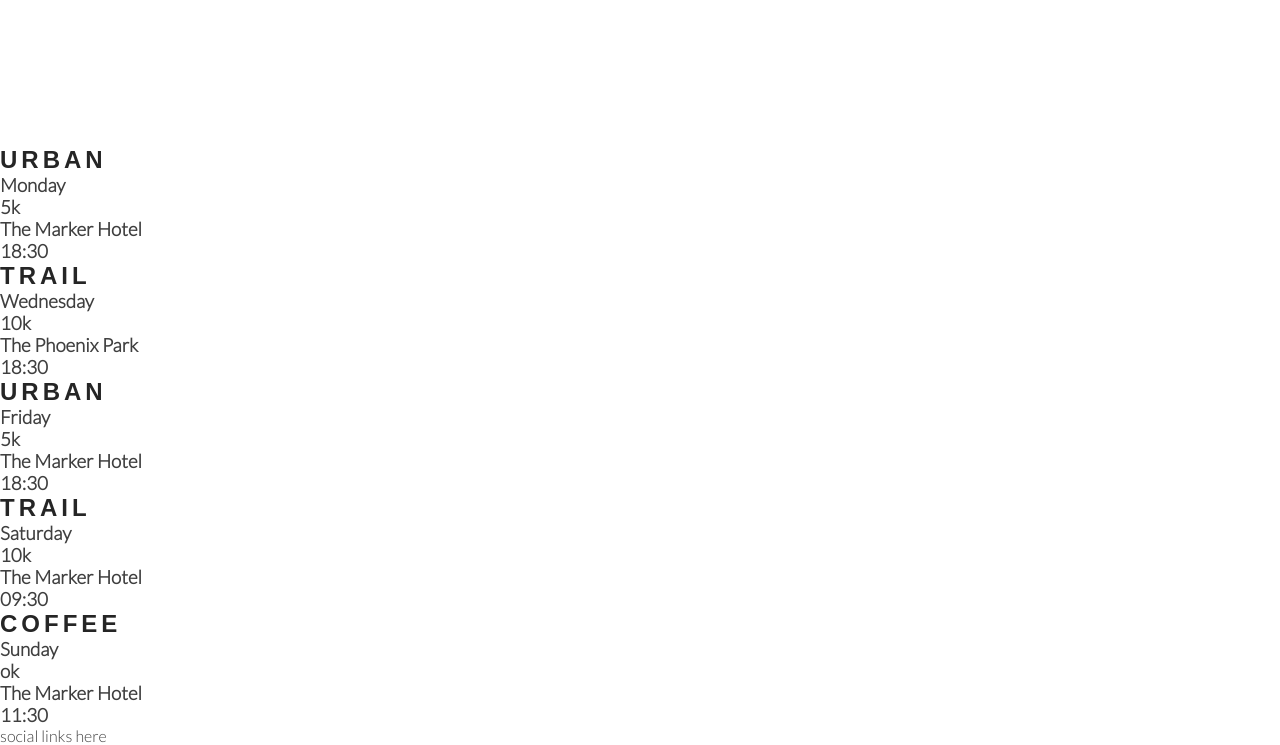
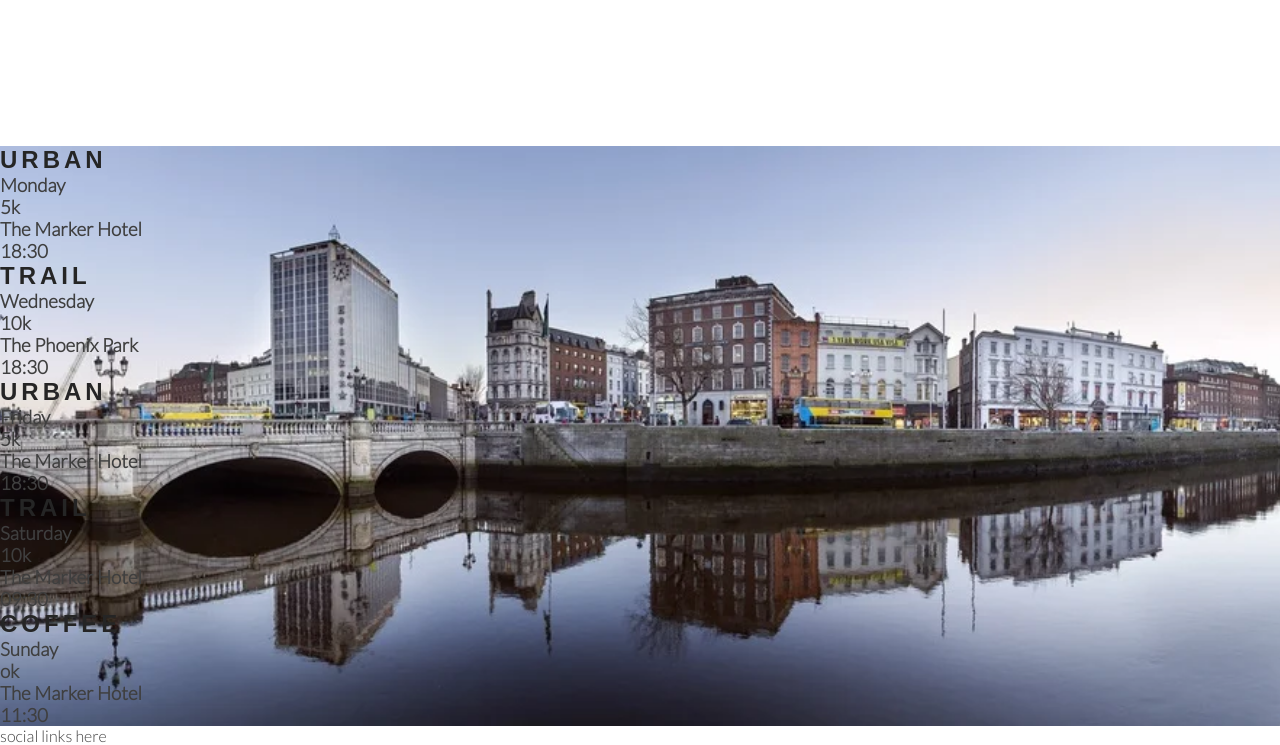
Before and after one commit to Afjunior18/love-running, a plain HTML site: page index.html in a window 1280 px wide. Shown: the part 1149-1894 px from the top of the page. Drawn offline with nearby package versions, Linux system fonts and the light colour scheme.

Commit message:
Add background image to times section

```diff
--- a/assets/css/style.css
+++ b/assets/css/style.css
@@ -186,5 +186,15 @@
     background: url('../images/ethos-center-image.jpg') no-repeat center center;
     height: 100%;
     border-radius: 50%;
+}
 
+/* meet up background*/
+
+#times {
+    background-image: url('../images/times-background.webp');
+    background-repeat: no-repeat;
+    background-size: cover;
+    background-position: center;
+    width: 100%;
+    overflow: hidden;
 }
--- a/index.html
+++ b/index.html
@@ -84,7 +84,7 @@
             </div>
         </div>
     </section>
-    <section>
+    <section id="times">
         <div>
             <h1>Urban</h1>
             <h3>Monday</h3>
```
Also changed, not shown: assets/images/times-background.webp (added).
